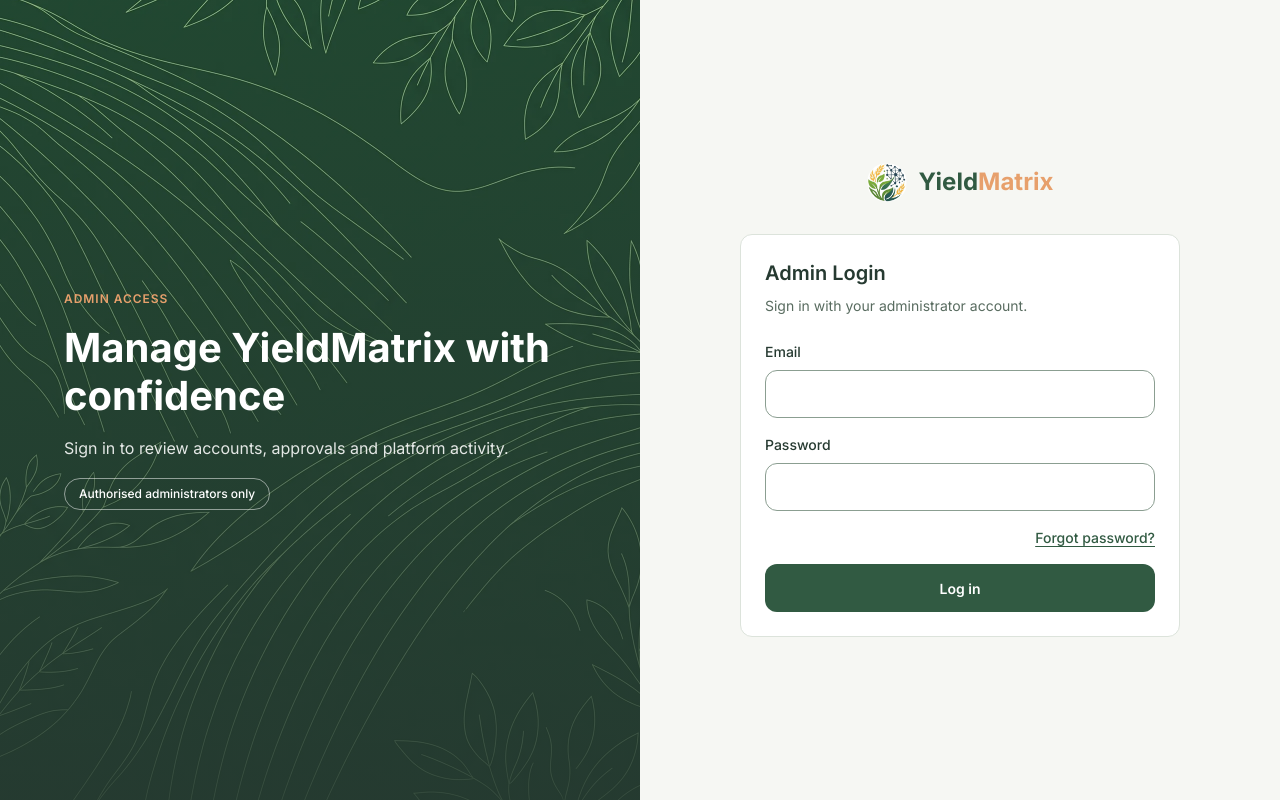
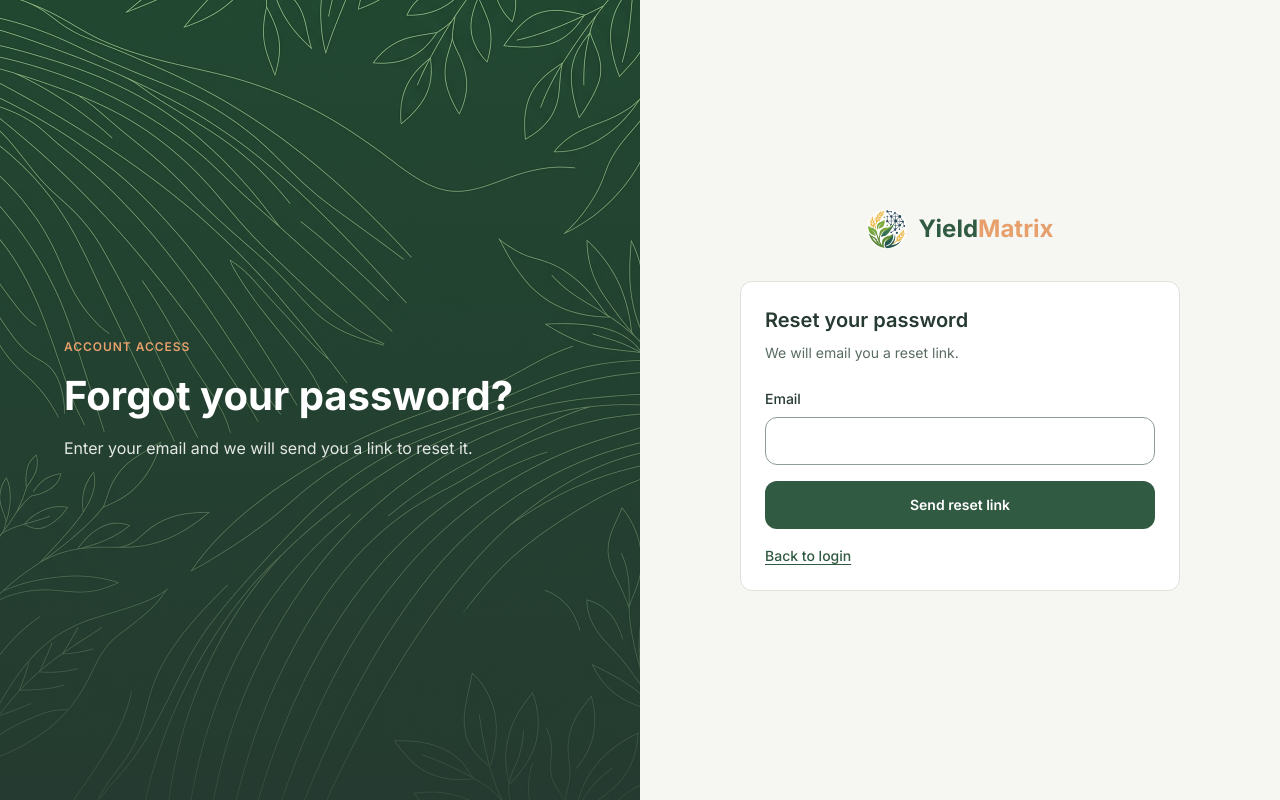
Before and after one commit to GR-Projects-Team-405/YieldMatrix, a React (Vite) app in the folder frontend/: page /account/forgot-password in a window 1280 px wide. Before the commit this address led to /account/login. Built offline with nearby package versions, Linux system fonts and the light colour scheme; no server answers.

Commit message:
feat(ym02): add forgot and reset password pages

```diff
--- /dev/null
+++ b/frontend/src/features/ym02/ForgotPasswordPage.tsx
@@ -0,0 +1,60 @@
+import { useState, type FormEvent } from 'react';
+import { Link } from 'react-router-dom';
+import AuthSplitLayout from './AuthSplitLayout';
+import { ContentCard } from '../../components/ContentCard';
+import { InputField } from '../../components/InputField';
+import { Button } from '../../components/Button';
+
+export default function ForgotPasswordPage() {
+  const [email, setEmail] = useState('');
+  const [error, setError] = useState('');
+  const [submitted, setSubmitted] = useState(false);
+
+  function handleSubmit(event: FormEvent) {
+    event.preventDefault();
+    const value = email.trim();
+    if (!value) return setError('Enter your email address.');
+    if (!/^\S+@\S+\.\S+$/.test(value)) return setError('Enter a valid email address.');
+    setError('');
+
+    // TODO (Tue 24 Nov): call the YM02 forgot-password API here.
+    // Always show the same message, whether or not the email has an account.
+    setSubmitted(true);
+  }
+
+  return (
+    <AuthSplitLayout
+      label="Account access"
+      headline="Forgot your password?"
+      body="Enter your email and we will send you a link to reset it."
+    >
+      {submitted ? (
+        <ContentCard title="Check your email" subtitle="Reset instructions have been requested.">
+          <div className="ym02-form" role="status">
+            <p className="module-note">
+              If an account exists for <strong>{email.trim()}</strong>, a password reset link has been sent.
+              The link expires soon, so use it as soon as you can.
+            </p>
+            <Link className="ym02-link" to="/account/login">Back to login</Link>
+          </div>
+        </ContentCard>
+      ) : (
+        <ContentCard title="Reset your password" subtitle="We will email you a reset link.">
+          <form className="ym02-form" onSubmit={handleSubmit} noValidate>
+            <InputField
+              id="forgot-email"
+              label="Email"
+              type="email"
+              autoComplete="email"
+              value={email}
+              onChange={(e) => setEmail(e.target.value)}
+              error={error}
+            />
+            <Button type="submit" variant="primary">Send reset link</Button>
+            <Link className="ym02-link" to="/account/login">Back to login</Link>
+          </form>
+        </ContentCard>
+      )}
+    </AuthSplitLayout>
+  );
+}
--- /dev/null
+++ b/frontend/src/features/ym02/ResetPasswordPage.tsx
@@ -0,0 +1,81 @@
+import { useState, type FormEvent } from 'react';
+import { Link, useSearchParams } from 'react-router-dom';
+import AuthSplitLayout from './AuthSplitLayout';
+import { ContentCard } from '../../components/ContentCard';
+import { InputField } from '../../components/InputField';
+import { Button } from '../../components/Button';
+
+const MIN_LENGTH = 15;
+const MAX_LENGTH = 128;
+
+export default function ResetPasswordPage() {
+  const [params] = useSearchParams();
+  const token = params.get('token') ?? '';
+
+  const [password, setPassword] = useState('');
+  const [confirm, setConfirm] = useState('');
+  const [errors, setErrors] = useState<{ password?: string; confirm?: string }>({});
+  const [done, setDone] = useState(false);
+
+  function handleSubmit(event: FormEvent) {
+    event.preventDefault();
+    const next: { password?: string; confirm?: string } = {};
+    if (password.length < MIN_LENGTH) next.password = `Use at least ${MIN_LENGTH} characters.`;
+    else if (password.length > MAX_LENGTH) next.password = `Use no more than ${MAX_LENGTH} characters.`;
+    if (confirm !== password) next.confirm = 'Passwords do not match.';
+    setErrors(next);
+    if (Object.keys(next).length > 0) return;
+
+    // TODO (Tue 24 Nov): send { token, password } to the YM02 reset-password API.
+    // On an invalid or expired token show the "link is not valid" view below.
+    setDone(true);
+  }
+
+  return (
+    <AuthSplitLayout
+      label="Account access"
+      headline="Choose a new password"
+      body="Use a long password that you do not use anywhere else. Spaces are allowed."
+    >
+      {!token ? (
+        <ContentCard title="Reset link not valid" subtitle="This link is missing or has expired.">
+          <div className="ym02-form">
+            <p className="module-note">Request a new reset link to continue.</p>
+            <Link className="ym02-link" to="/account/forgot-password">Request a new link</Link>
+          </div>
+        </ContentCard>
+      ) : done ? (
+        <ContentCard title="Password updated" subtitle="You can now log in with your new password.">
+          <div className="ym02-form" role="status">
+            <Link className="ym02-link" to="/account/login">Go to login</Link>
+          </div>
+        </ContentCard>
+      ) : (
+        <ContentCard title="Reset password" subtitle="Enter and confirm your new password.">
+          <form className="ym02-form" onSubmit={handleSubmit} noValidate>
+            <InputField
+              id="reset-password"
+              label="New password"
+              type="password"
+              autoComplete="new-password"
+              value={password}
+              onChange={(e) => setPassword(e.target.value)}
+              error={errors.password}
+            />
+            <InputField
+              id="reset-confirm"
+              label="Confirm new password"
+              type="password"
+              autoComplete="new-password"
+              value={confirm}
+              onChange={(e) => setConfirm(e.target.value)}
+              error={errors.confirm}
+            />
+            <p className="module-note">{MIN_LENGTH}–{MAX_LENGTH} characters. Spaces are allowed.</p>
+            <Button type="submit" variant="primary">Update password</Button>
+          </form>
+        </ContentCard>
+      )}
+    </AuthSplitLayout>
+  );
+}
--- a/frontend/src/features/ym02/index.tsx
+++ b/frontend/src/features/ym02/index.tsx
@@ -1,5 +1,7 @@
 import { Navigate, Route, Routes } from 'react-router-dom';
 import AdminLoginPage from './AdminLoginPage';
+import ForgotPasswordPage from './ForgotPasswordPage';
+import ResetPasswordPage from './ResetPasswordPage';
 
 // YM02 · Ashen Ranasingha · Login & account access
 // Routes are relative to /account/* (see App.tsx). Do not add another BrowserRouter here.
@@ -7,6 +9,8 @@ export default function YM02() {
   return (
     <Routes>
       <Route path="login" element={<AdminLoginPage />} />
+      <Route path="forgot-password" element={<ForgotPasswordPage />} />
+      <Route path="reset-password" element={<ResetPasswordPage />} />
       <Route path="*" element={<Navigate to="login" replace />} />
     </Routes>
   );
```
